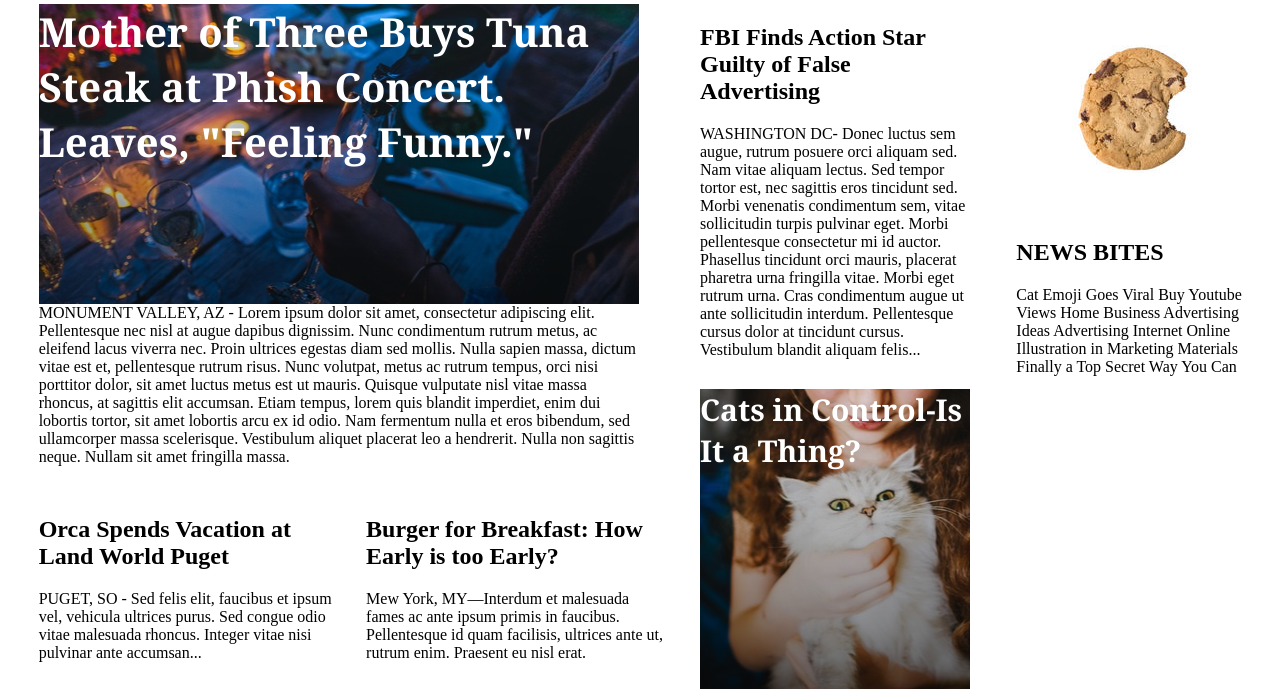
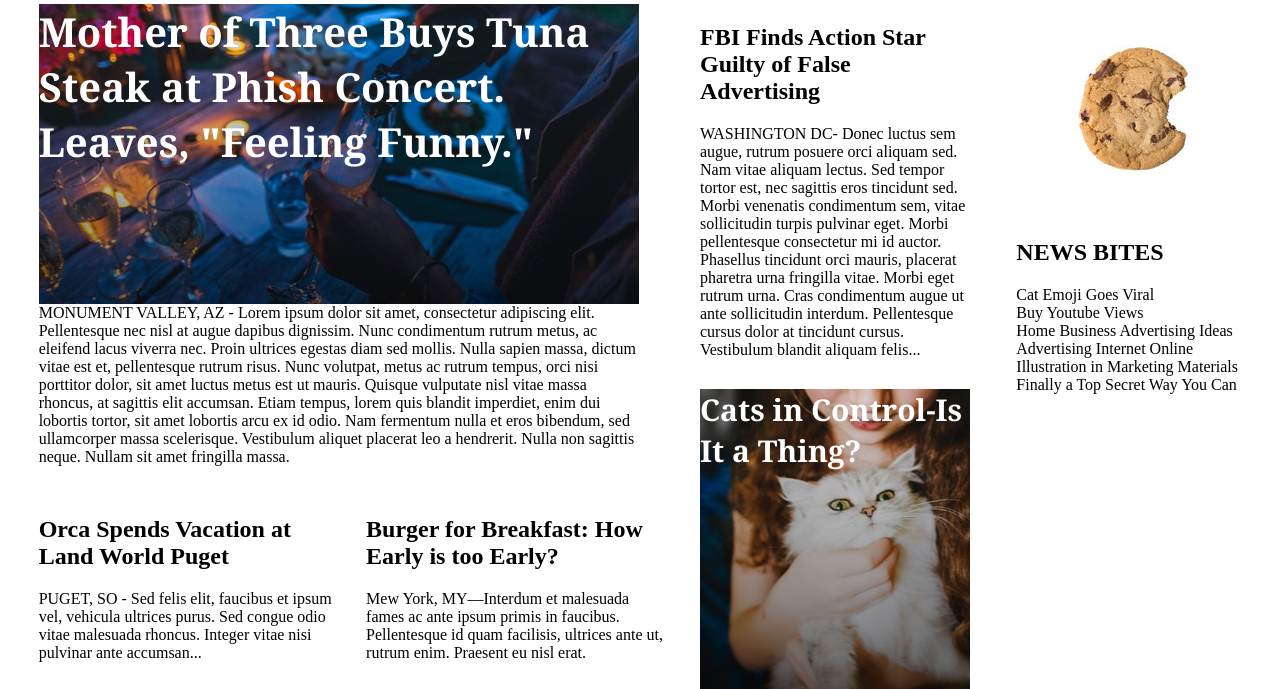
Before and after one commit to boywhocodes/MyTimes, a plain HTML site: page index.html in a window 1280 px wide. Shown: the part 100-789 px from the top of the page. Drawn offline with Linux system fonts and the light colour scheme; files whose address does not match are found by name.

Commit message:
add news bites

```diff
--- a/index.html
+++ b/index.html
@@ -97,7 +97,14 @@
         <div class="column-small">
             <div class="content-image-cookie"></div>
             <h2>NEWS BITES</h2>
-            <div class="passage">Cat Emoji Goes Viral Buy Youtube Views Home Business Advertising Ideas Advertising Internet Online Illustration in Marketing Materials Finally a Top Secret Way You Can</div>
+            <div class="passage">
+                <div class="news-bites">Cat Emoji Goes Viral</div>
+                <div class="news-bites">Buy Youtube Views</div>
+                <div class="news-bites">Home Business Advertising Ideas</div>
+                <div class="news-bites">Advertising Internet Online</div>
+                <div class="news-bites">Illustration in Marketing Materials</div>
+                <div class="news-bites">Finally a Top Secret Way You Can</div>
+            </div>
         </div>
     </div>
 
```
